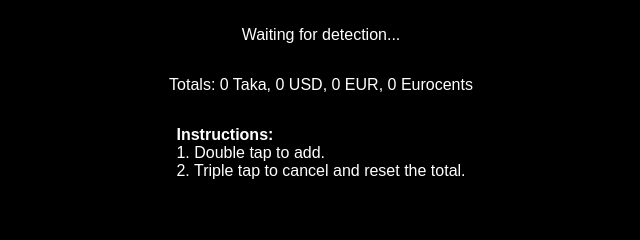
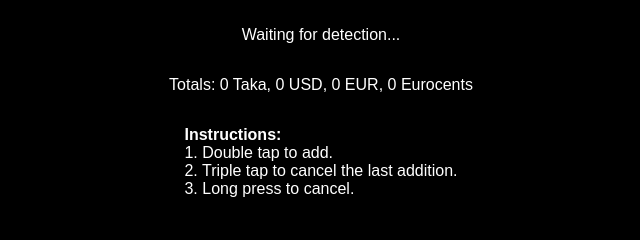
Before and after one commit to SarafAnzumShreya/EchoCash, a Flask app: page / in a window 1280 px wide. Shown: the part 453-693 px from the top of the page, without its empty margins (319-959 px from the left). Run offline with Flask 3, Linux system fonts and the light colour scheme; some libraries are stand-ins or nearby versions.

Commit message:
updated the count process

```diff
--- a/server.py
+++ b/server.py
@@ -16,14 +16,15 @@ model = YOLO("best_model.pt")
 with open("yaml.yaml") as file:
     label_mapping = yaml.safe_load(file)["labels"]
 
-label_timers = {}  # Tracks time for the current label
-last_spoken_label = None  # Tracks the last label that was spoken
+label_timers = {}
+last_spoken_label = None
 total_amounts = {
     "taka": 0,
     "dollar": 0,
     "euro": 0,
     "eurocent": 0
 }
+addition_history = []  # Tracks additions for cancel functionality
 
 currency_values = {
     "1000taka": {"value": 1000, "type": "taka"},
@@ -78,7 +79,6 @@ def detect_currency(image):
 
         current_time = time.time()
 
-        # Track all labels in label_timers, but only speak currencies
         if detected_label not in label_timers:
             label_timers.clear()
             label_timers[detected_label] = current_time
@@ -87,8 +87,8 @@ def detect_currency(image):
             elapsed_time = current_time - label_timers[detected_label]
             if elapsed_time >= 3 and detected_label in currency_values:
                 speak = True
-                last_spoken_label = detected_label  # Update last spoken label
-                label_timers[detected_label] = current_time  # Reset timer after speaking
+                last_spoken_label = detected_label
+                label_timers[detected_label] = current_time
                 print(f"Speak triggered for {detected_label} after {elapsed_time:.2f}s")
             elif detected_label in currency_values:
                 print(f"Waiting for {detected_label}, elapsed: {elapsed_time:.2f}s")
@@ -127,7 +127,7 @@ def handle_frame(data):
 
 @socketio.on("command")
 def handle_command(data):
-    global total_amounts, last_spoken_label
+    global total_amounts, last_spoken_label, addition_history
     command = data.get("command")
     detected_label = data.get("label")
     print(f"Received command: {command}, label: {detected_label}")
@@ -135,11 +135,10 @@ def handle_command(data):
     if command == "add":
         if detected_label == "No currency detected":
             print("No currency detected, adding zero")
-            # No change to totals, just provide feedback
         elif last_spoken_label and last_spoken_label in currency_values and detected_label == last_spoken_label:
-            # Only add if a currency was spoken and matches current detection
             currency_info = currency_values[last_spoken_label]
             total_amounts[currency_info["type"]] += currency_info["value"]
+            addition_history.append({"label": last_spoken_label, "type": currency_info["type"], "value": currency_info["value"]})
             print(f"Added {last_spoken_label}. New totals: {total_amounts}")
         else:
             print(f"Invalid or not yet spoken label: {detected_label}, skipping add (last spoken: {last_spoken_label})")
@@ -154,18 +153,44 @@ def handle_command(data):
             feedback += f"{total_amounts['euro']} Euro, "
         if total_amounts["eurocent"] > 0:
             feedback += f"{total_amounts['eurocent']} Eurocents, "
-        feedback = feedback.rstrip(", ")  # Remove trailing comma and space
-        if feedback == "the total is":  # If all totals are zero
+        feedback = feedback.rstrip(", ")
+        if feedback == "the total is":
             feedback = "the total is 0"
         socketio.emit("command_feedback", {"message": feedback})
         print("Command processed, detection continues, speaking total")
+
+        socketio.emit("total_update", {"totals": total_amounts})
+
     elif command == "cancel":
+        if addition_history:
+            last_addition = addition_history.pop()
+            total_amounts[last_addition["type"]] -= last_addition["value"]
+            print(f"Canceled last addition: {last_addition['label']}. New totals: {total_amounts}")
+            feedback = f"{last_addition['value']} {last_addition['type']} removed and the total is "
+            if total_amounts["taka"] > 0:
+                feedback += f"{total_amounts['taka']} Taka, "
+            if total_amounts["dollar"] > 0:
+                feedback += f"{total_amounts['dollar']} USD, "
+            if total_amounts["euro"] > 0:
+                feedback += f"{total_amounts['euro']} Euro, "
+            if total_amounts["eurocent"] > 0:
+                feedback += f"{total_amounts['eurocent']} Eurocents, "
+            feedback = feedback.rstrip(", ")
+            if feedback == f"{last_addition['value']} {last_addition['type']} removed and The total is":
+                feedback += " 0"
+            socketio.emit("command_feedback", {"message": feedback})
+        else:
+            print("No additions to cancel")
+            socketio.emit("command_feedback", {"message": "Nothing to cancel"})
+
+        socketio.emit("total_update", {"totals": total_amounts})
+
+    elif command == "reset":
         total_amounts = {"taka": 0, "dollar": 0, "euro": 0, "eurocent": 0}
-        last_spoken_label = None  # Reset last spoken label on cancel
+        last_spoken_label = None
+        addition_history.clear()
         print("Totals reset to zero")
         socketio.emit("command_feedback", {"message": "canceled"})
-
-    socketio.emit("total_update", {"totals": total_amounts})
 
 @app.route("/")
 def index():
--- a/static/script.js
+++ b/static/script.js
@@ -1,4 +1,4 @@
-var socket = io.connect("wss://9d6b-103-60-161-118.ngrok-free.app");
+var socket = io.connect("wss://09a3-103-60-161-118.ngrok-free.app");
 var video = document.getElementById("videoElement");
 var canvas = document.getElementById("videoCanvas");
 var ctx = canvas.getContext("2d");
@@ -8,6 +8,9 @@ var videoStream = null;
 var tapCount = 0;
 var lastTapTime = 0;
 var TAP_TIMEOUT = 500; // 500ms window for multi-tap detection
+var LONG_PRESS_TIMEOUT = 1500; // 1.5 seconds for long press detection
+var longPressTimer = null;
+var isLongPress = false;
 
 function unlockAudio() {
     const silentAudio = document.getElementById("silentAudio");
@@ -105,6 +108,37 @@ document.body.addEventListener("click", function(event) {
     }, TAP_TIMEOUT);
 });
 
+// Long press gesture handling
+document.body.addEventListener("mousedown", function(event) {
+    longPressTimer = setTimeout(() => {
+        isLongPress = true;
+        console.log("Long press detected, sending 'reset' command");
+        socket.emit("command", { command: "reset", label: null });
+    }, LONG_PRESS_TIMEOUT);
+});
+
+document.body.addEventListener("mouseup", function(event) {
+    if (!isLongPress) {
+        clearTimeout(longPressTimer);
+    }
+    isLongPress = false;
+});
+
+document.body.addEventListener("touchstart", function(event) {
+    longPressTimer = setTimeout(() => {
+        isLongPress = true;
+        console.log("Long press detected, sending 'reset' command");
+        socket.emit("command", { command: "reset", label: null });
+    }, LONG_PRESS_TIMEOUT);
+});
+
+document.body.addEventListener("touchend", function(event) {
+    if (!isLongPress) {
+        clearTimeout(longPressTimer);
+    }
+    isLongPress = false;
+});
+
 socket.on("connect", function() {
     console.log("Connected to server");
 });
--- a/templates/index.html
+++ b/templates/index.html
@@ -17,7 +17,8 @@
     <p id="result">Waiting for detection...</p>
     <p id="total">Totals: 0 Taka, 0 USD, 0 EUR, 0 Eurocents</p>
     <p><strong>Instructions:</strong> <br>1. Double tap to add.
-        <br>2. Triple tap to cancel and reset the total.</p>
+        <br>2. Triple tap to cancel the last addition.
+        <br>3. Long press to cancel. </p>
 
     <!-- Silent audio element -->
     <audio id="silentAudio" src="/static/silent.mp3" loop></audio>
```
Also changed, not shown: README.md.
